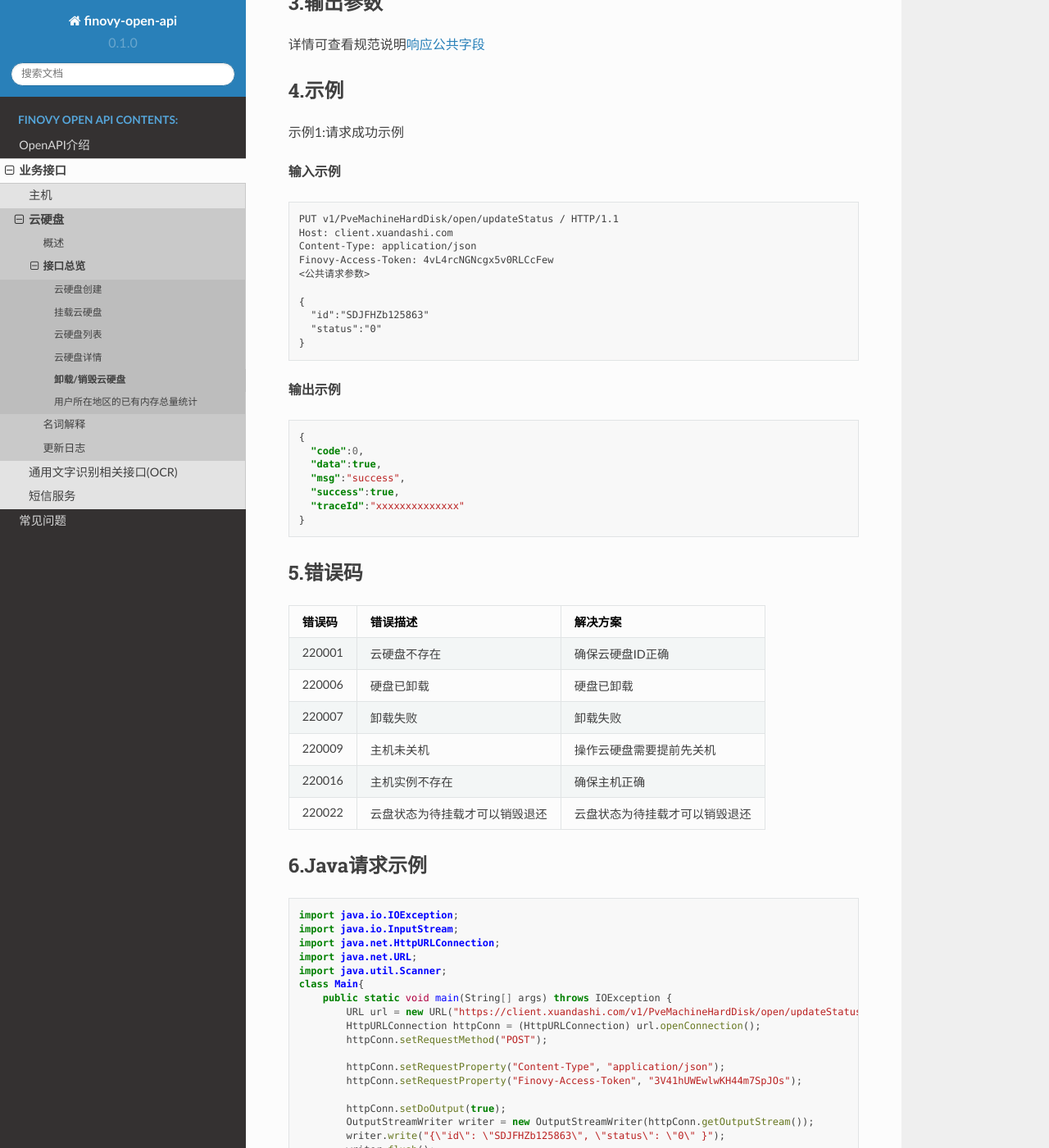
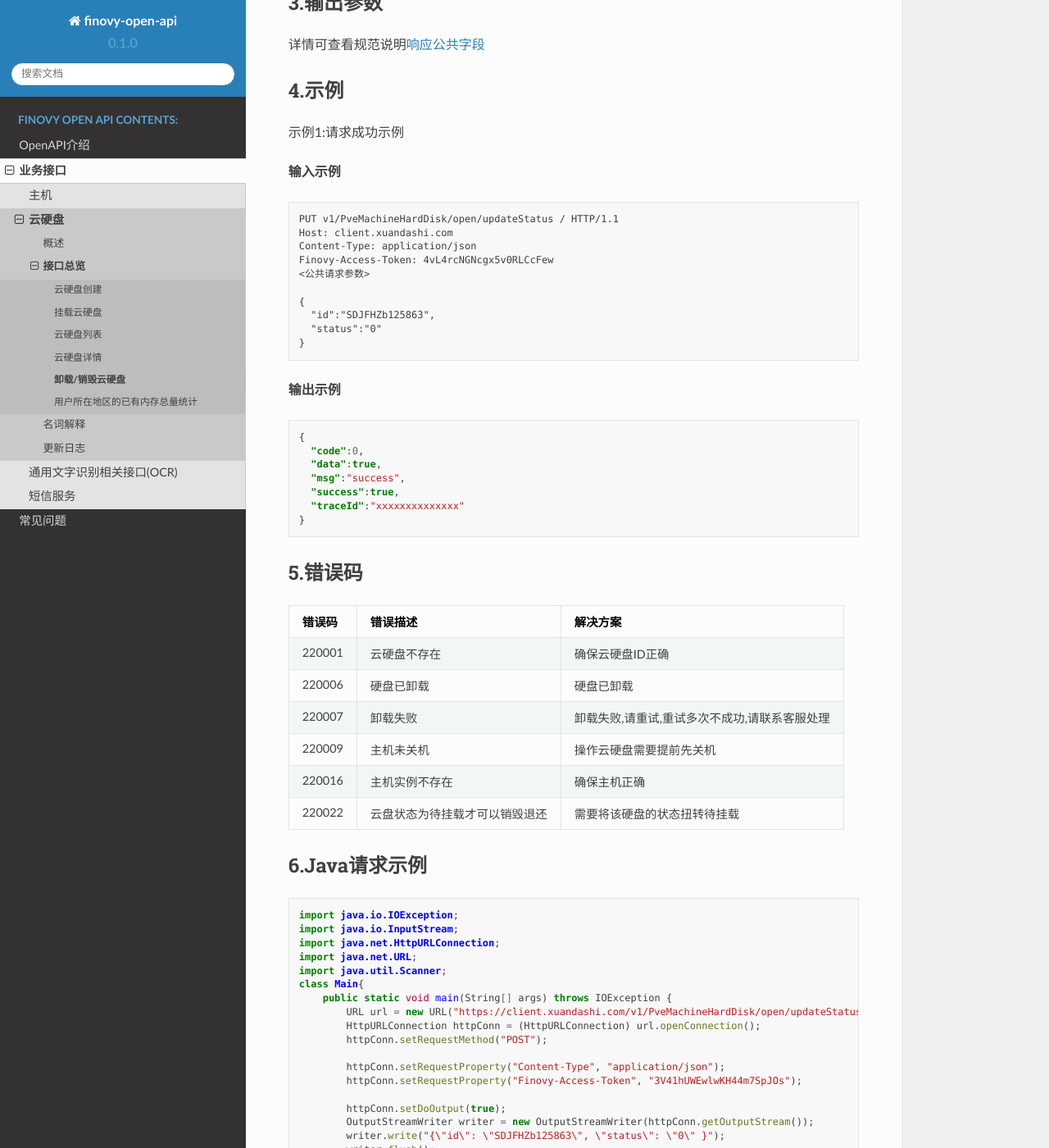
Before and after one commit to finovy/open-api, a Sphinx documentation site: the page built from docs/source/api/pveharddiskapioverview/5.updatestatus.md, in a window 1280 px wide and 1400 px high, scrolled down 652 px. Shown: the whole window at 82% size. Built offline with Sphinx 7.4.7 and the Read the Docs theme 2.0.0, drawn with Linux system fonts in a browser that asks for light colours.

````diff
--- a/docs/source/api/pveharddiskapioverview/5.updatestatus.md
+++ b/docs/source/api/pveharddiskapioverview/5.updatestatus.md
@@ -30,7 +30,7 @@
 <公共请求参数>
 
 {
-  "id":"SDJFHZb125863"
+  "id":"SDJFHZb125863",
   "status":"0"
 }
 
@@ -50,14 +50,14 @@
 
 ### 5.错误码
 
-| 错误码 | 错误描述               | 解决方案         |
-| ------ | ---------------------- |--------------|
-| 220001   | 云硬盘不存在   | 确保云硬盘ID正确    |
-| 220006   | 硬盘已卸载 | 硬盘已卸载        |
-| 220007   | 卸载失败 | 卸载失败 |
-| 220009   | 主机未关机 | 操作云硬盘需要提前先关机 |
-| 220016   | 主机实例不存在   | 确保主机正确       |
-| 220022   | 云盘状态为待挂载才可以销毁退还 | 云盘状态为待挂载才可以销毁退还 |
+| 错误码 | 错误描述               | 解决方案                     |
+| ------ | ---------------------- |--------------------------|
+| 220001   | 云硬盘不存在   | 确保云硬盘ID正确                |
+| 220006   | 硬盘已卸载 | 硬盘已卸载                    |
+| 220007   | 卸载失败 | 卸载失败,请重试,重试多次不成功,请联系客服处理 |
+| 220009   | 主机未关机 | 操作云硬盘需要提前先关机             |
+| 220016   | 主机实例不存在   | 确保主机正确                   |
+| 220022   | 云盘状态为待挂载才可以销毁退还 | 需要将该硬盘的状态扭转待挂载           |
 
 ### 6.Java请求示例
 ```java
````
Also changed, not shown: docs/source/api/pveharddiskapioverview/4.info.md (+1 -1 lines).
